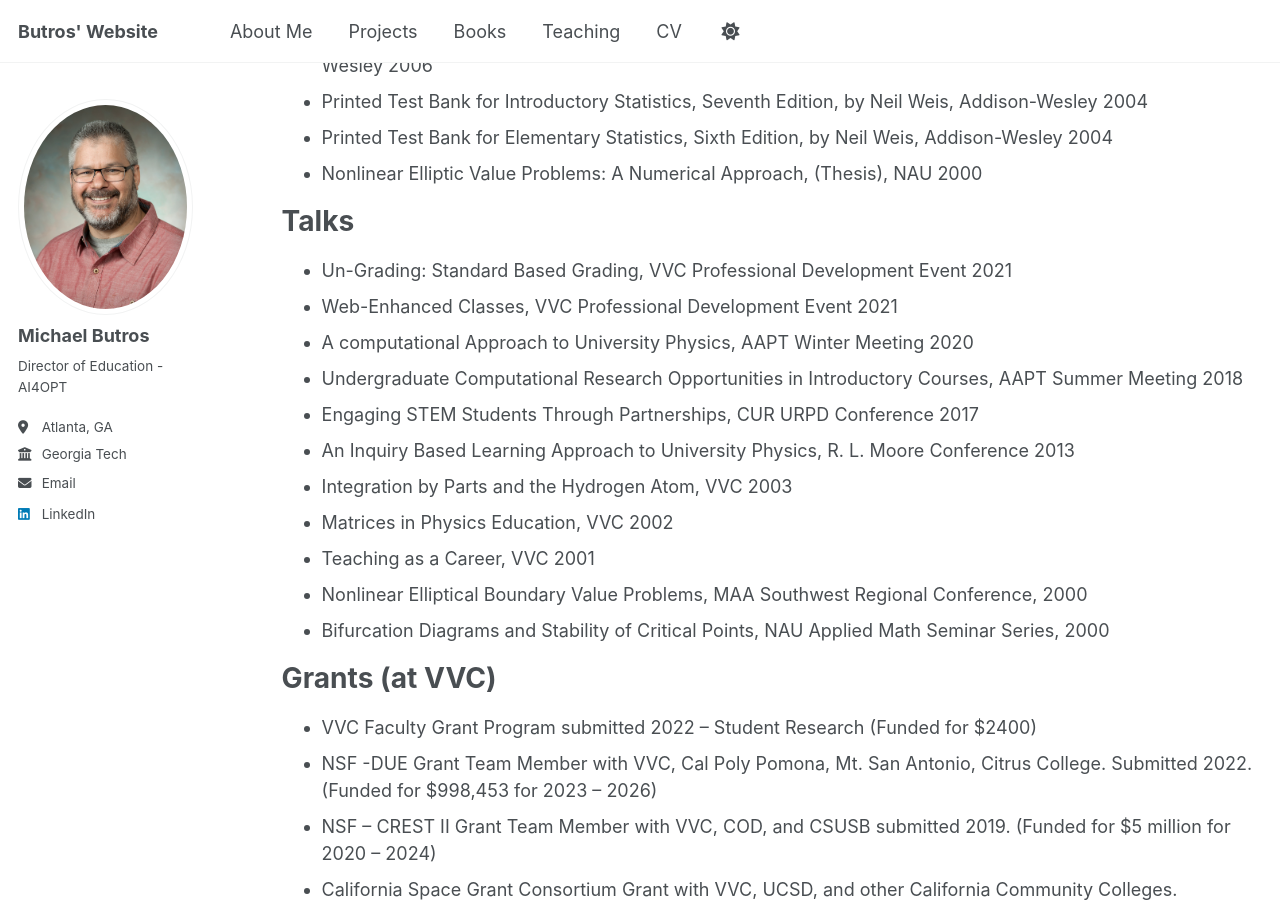
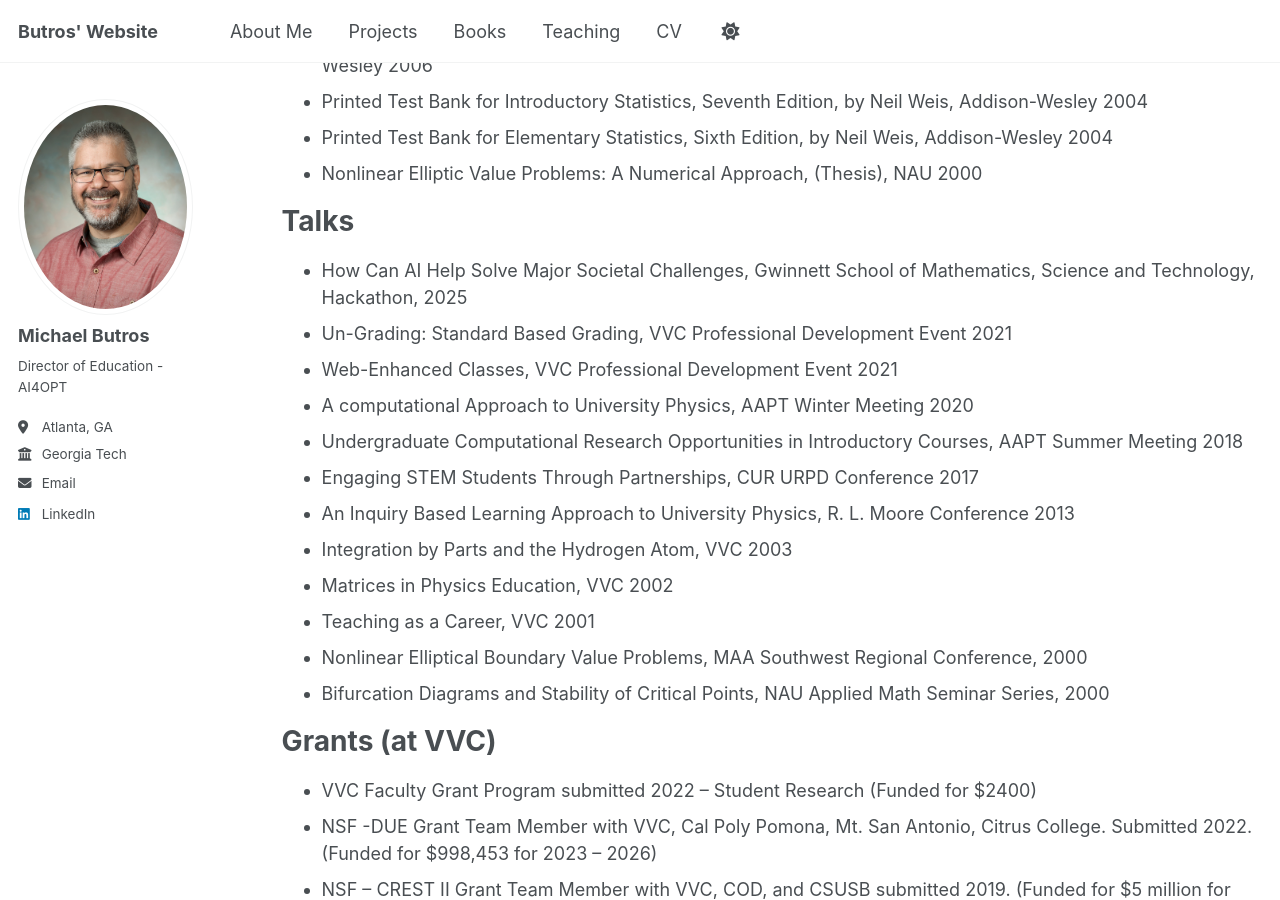
Before and after one commit to MButros/MButros.github.io, a Jekyll site: the page built from _pages/cv.md, in a window 1280 px wide and 900 px high, scrolled down 1601 px. Built offline with Jekyll 4.4.1, drawn with Linux system fonts in a browser that asks for light colours.

Commit message:
Update cv.md

```diff
--- a/_pages/cv.md
+++ b/_pages/cv.md
@@ -65,6 +65,7 @@ Publications
 
 Talks
 ======
+* How Can AI Help Solve Major Societal Challenges, Gwinnett School of Mathematics, Science and Technology, Hackathon, 2025
 * Un-Grading: Standard Based Grading, VVC Professional Development Event 2021
 * Web-Enhanced Classes, VVC Professional Development Event 2021
 * A computational Approach to University Physics, AAPT Winter Meeting 2020
```
